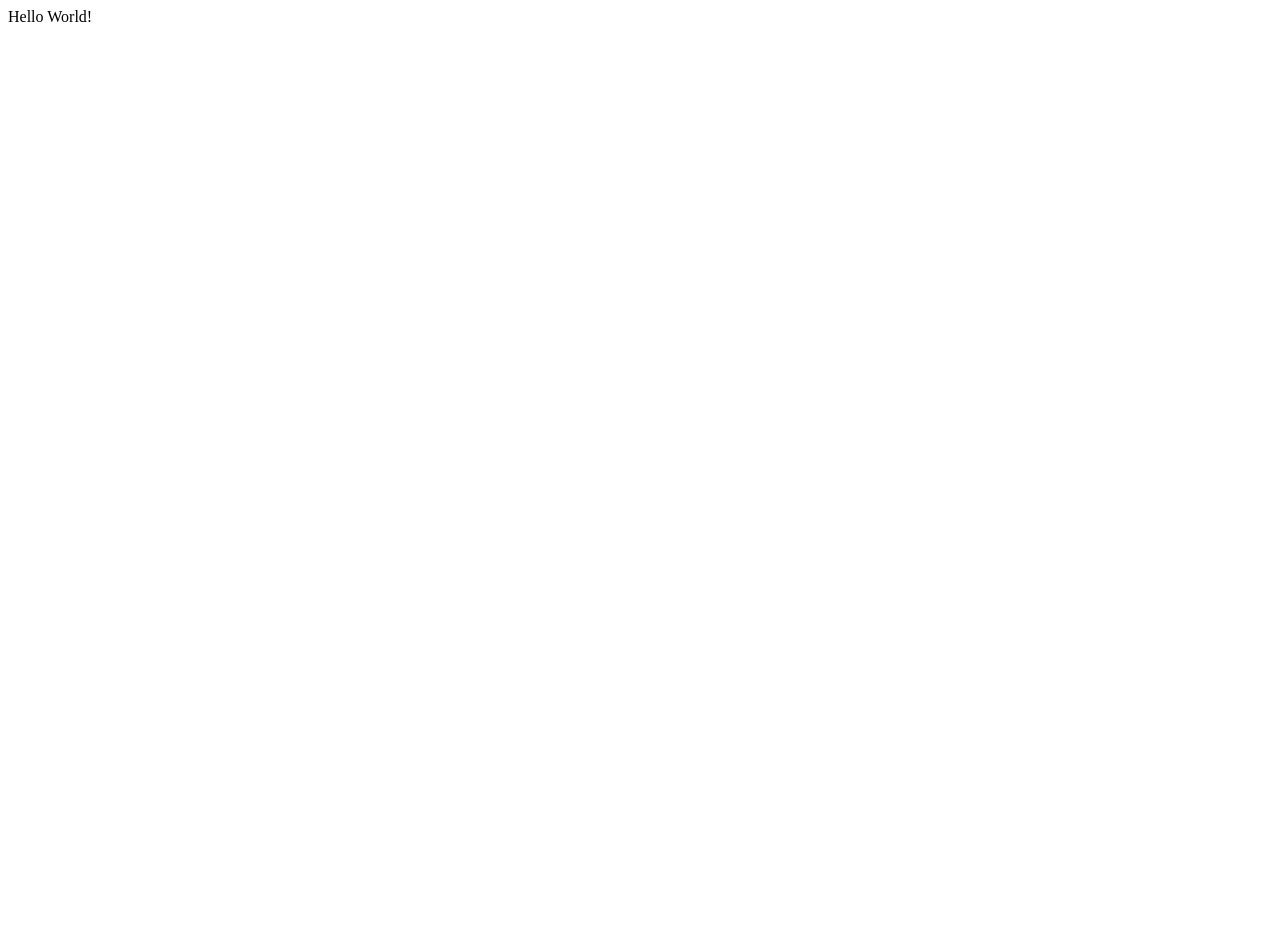
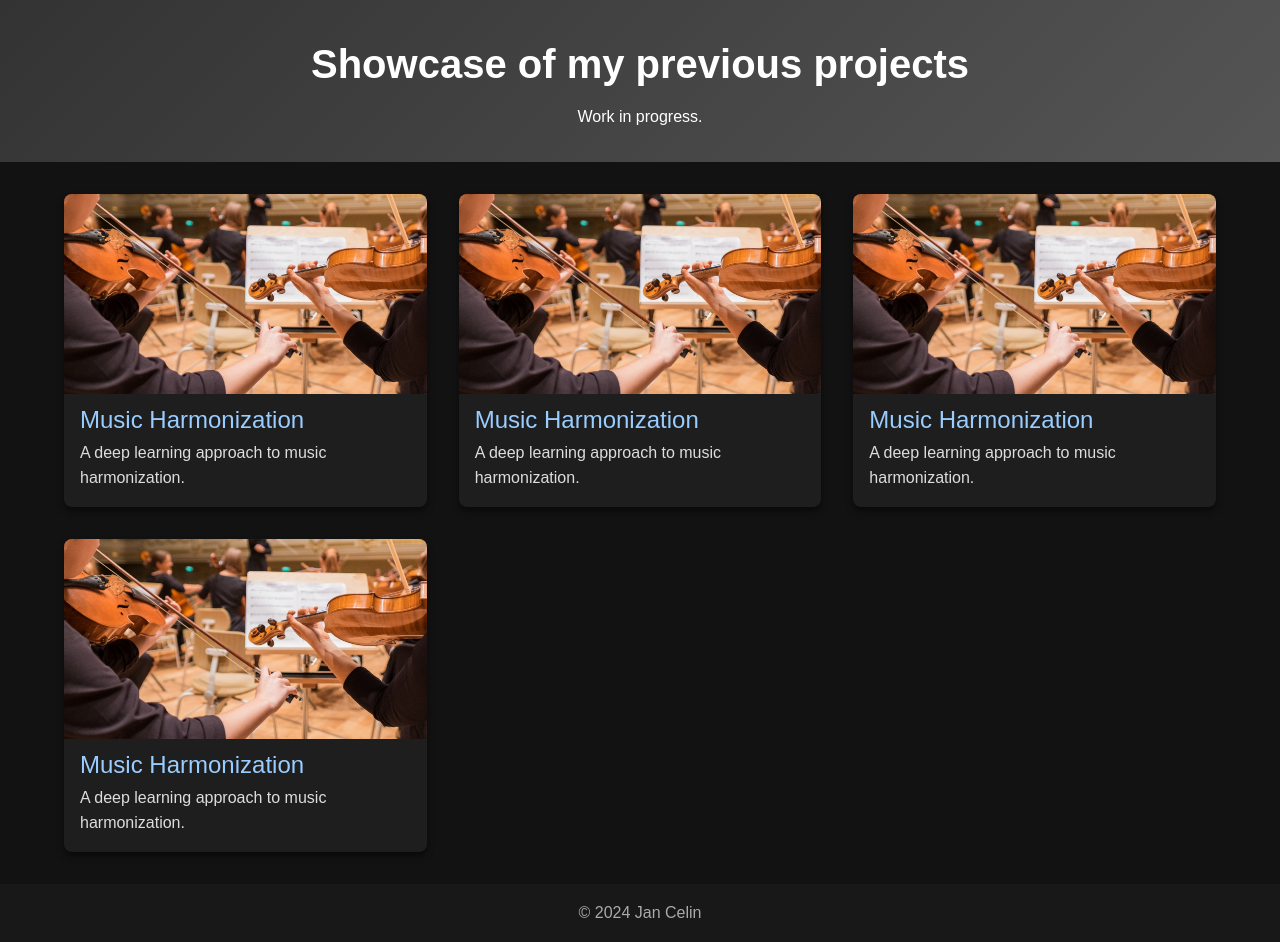
Before and after one commit to Jan-Celin/Jan-Celin.github.io, a plain HTML site: page index.html in a window 1280 px wide. Before the commit the page ends 800 px from the top, so only its background shows below. Drawn offline with Linux system fonts and the light colour scheme.

Commit message:
Add layout of landing page.

```diff
--- a/index.html
+++ b/index.html
@@ -3,9 +3,58 @@
 <head>
     <meta charset="UTF-8">
     <meta name="viewport" content="width=device-width, initial-scale=1.0">
-    <title>My Homepage</title>
+    <title>Jan Celin</title>
+    <link href='https://fonts.googleapis.com/css?family=Poppins' rel='stylesheet'>
+    <link rel="stylesheet" href="styles/index.css">
 </head>
-<body>
-    Hello World!
-</body>
+    <header class="header">
+        <div class="container">
+            <h1 class="title">Showcase of my previous projects</h1>
+            <p class="description">Work in progress.</p>
+        </div>
+    </header>
+
+    <main class="projects-section">
+        <div class="container">
+
+            <div class="project-card">
+                <a href="pages/music-harmonization.html" class="project-link"></a>
+                    <img src="static/images/music-harmonization.jpg" alt="Music Harmonization" class="project-image">
+                </a>
+                <a href="pages/music-harmonization.html" class="project-title">Music Harmonization</a>
+                <p class="project-description">A deep learning approach to music harmonization.</p>
+            </div>
+
+
+            <div class="project-card">
+                <a href="pages/music-harmonization.html" class="project-link"></a>
+                    <img src="static/images/music-harmonization.jpg" alt="Music Harmonization" class="project-image">
+                </a>
+                <a href="pages/music-harmonization.html" class="project-title">Music Harmonization</a>
+                <p class="project-description">A deep learning approach to music harmonization.</p>
+            </div>
+
+            <div class="project-card">
+                <a href="pages/music-harmonization.html" class="project-link"></a>
+                    <img src="static/images/music-harmonization.jpg" alt="Music Harmonization" class="project-image">
+                </a>
+                <a href="pages/music-harmonization.html" class="project-title">Music Harmonization</a>
+                <p class="project-description">A deep learning approach to music harmonization.</p>
+            </div>
+
+            <div class="project-card">
+                <a href="pages/music-harmonization.html" class="project-link"></a>
+                    <img src="static/images/music-harmonization.jpg" alt="Music Harmonization" class="project-image">
+                </a>
+                <a href="pages/music-harmonization.html" class="project-title">Music Harmonization</a>
+                <p class="project-description">A deep learning approach to music harmonization.</p>
+            </div>
+
+    </main>
+
+    <footer class="footer">
+        <div class="container">
+        <p>&copy; 2024 Jan Celin</p>
+        </div>
+    </footer>
 </html>
--- /dev/null
+++ b/styles/index.css
@@ -0,0 +1,107 @@
+* {
+    margin: 0;
+    padding: 0;
+    box-sizing: border-box;
+  }
+
+  html, body {
+    height: 100%;
+    background-color: #121212;
+    color: #f5f5f5;
+  }
+
+  body {
+    font-family: 'Arial', sans-serif;
+    line-height: 1.6;
+    display: flex;
+    flex-direction: column;
+  }
+
+  .container {
+    width: 90%;
+    max-width: 1200px;
+    margin: 0 auto;
+  }
+
+  .header {
+    text-align: center;
+    padding: 2rem 0;
+    background: linear-gradient(135deg, #333, #555);
+    color: #fff;
+  }
+
+  .title {
+    font-size: 2.5rem;
+    margin-bottom: 0.5rem;
+  }
+
+  .subtitle {
+    font-size: 1.25rem;
+    font-weight: 300;
+    color: #bbb;
+  }
+
+  .projects-section {
+    flex: 1;
+    padding: 2rem 0;
+  }
+
+  .projects-section .container {
+    display: grid;
+    gap: 2rem;
+    grid-template-columns: repeat(3, 1fr);
+  }
+
+  .project-card {
+    background: #1e1e1e;
+    border-radius: 8px;
+    box-shadow: 0 4px 6px rgba(0, 0, 0, 0.5);
+    overflow: hidden;
+    transition: transform 0.3s, box-shadow 0.3s;
+  }
+
+  .project-card:hover {
+    transform: translateY(-5px);
+    box-shadow: 0 8px 12px rgba(0, 0, 0, 0.7);
+  }
+
+  .project-link {
+    display: block;
+  }
+
+  .project-image {
+    width: 100%;
+    height: 200px;
+    object-fit: cover;
+    transition: transform 0.3s;
+  }
+
+  .project-link:hover .project-image {
+    transform: scale(1.05);
+  }
+
+  .project-title {
+    font-size: 1.5rem;
+    margin: 1rem;
+    color: #9acdff;
+    text-decoration: none;
+    transition: color 0.3s;
+  }
+
+  .project-title:hover {
+    color: #7dbfff;
+  }
+
+  .project-description {
+    font-size: 1rem;
+    margin: 0 1rem 1rem;
+    color: #ddd;
+  }
+
+  .footer {
+    text-align: center;
+    padding: 1rem 0;
+    background: #181818;
+    color: #aaa;
+    margin-top: auto;
+  }
```
Also changed, not shown: static/images/music-harmonization.jpg (added).
